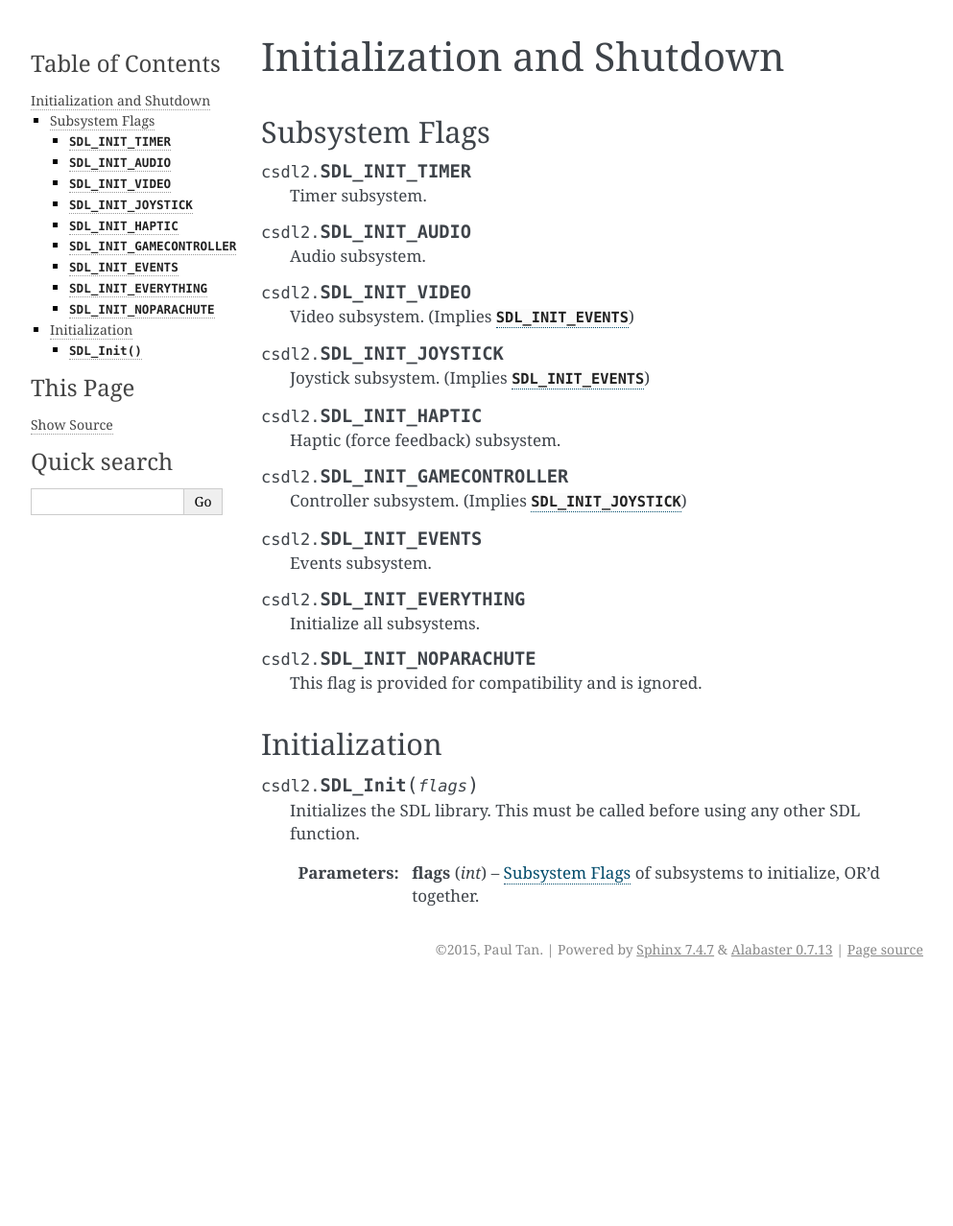
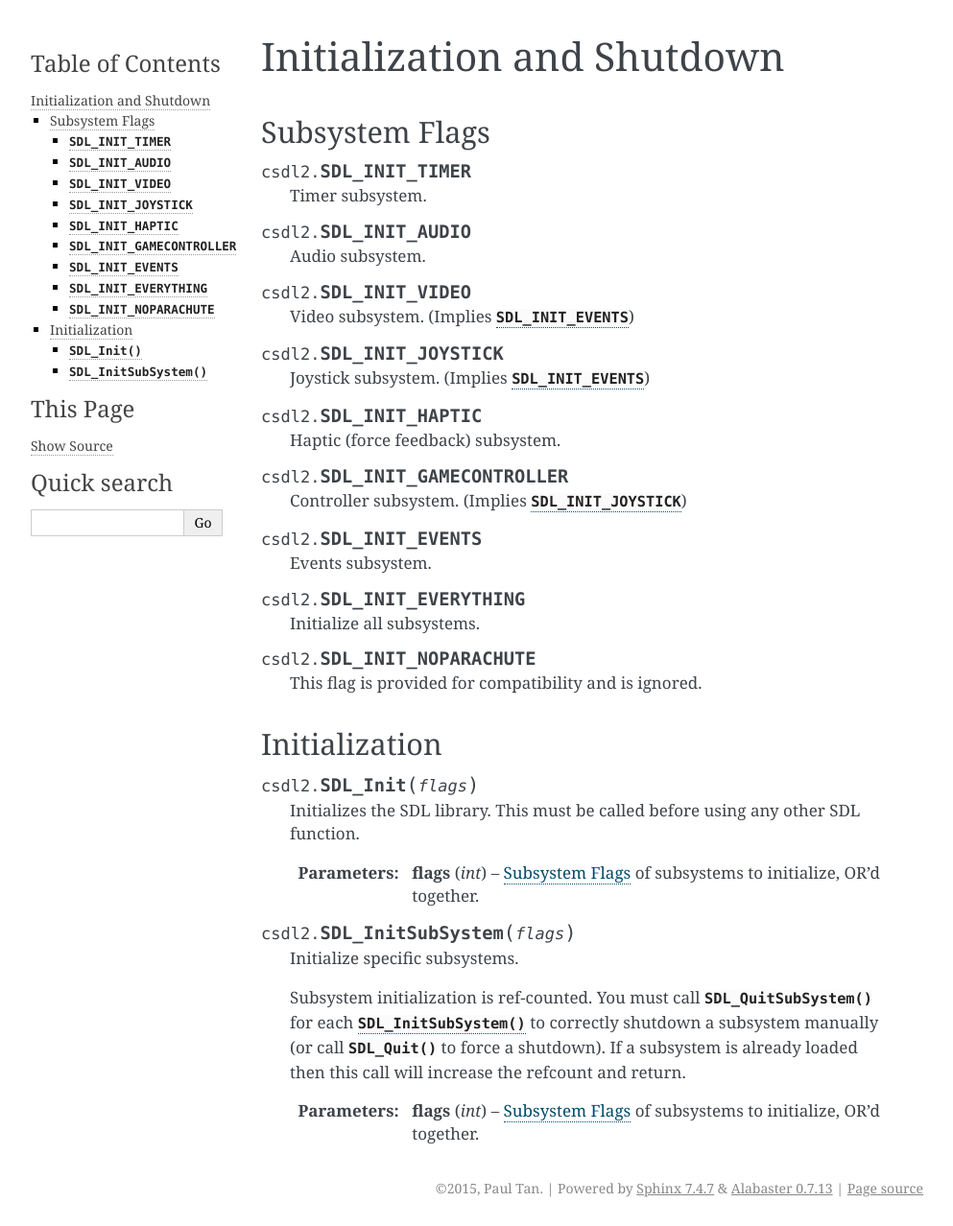
Before and after one commit to pyokagan/pycsdl2, a Sphinx documentation site: the page built from docs/api/init.rst, in a window 1280 px wide. Shown: the whole page at 96% size, without its empty margins (148-1141 px from the left). Built offline with Sphinx 7.4.7, drawn with Linux system fonts in a browser that asks for light colours; before the commit the page ends 1029 px from its top, so only the background shows below that.

Commit message:
init: implement SDL_InitSubSystem()

```diff
--- a/docs/api/init.rst
+++ b/docs/api/init.rst
@@ -51,3 +51,16 @@ Initialization
 
    :param int flags: :ref:`subsystem-flags` of subsystems to initialize, OR'd
                      together.
+
+.. function:: SDL_InitSubSystem(flags)
+
+   Initialize specific subsystems.
+
+   Subsystem initialization is ref-counted. You must call
+   :func:`SDL_QuitSubSystem` for each :func:`SDL_InitSubSystem` to correctly
+   shutdown a subsystem manually (or call :func:`SDL_Quit` to force a
+   shutdown). If a subsystem is already loaded then this call will increase the
+   refcount and return.
+
+   :param int flags: :ref:`subsystem-flags` of subsystems to initialize, OR'd
+                     together.
```
Also changed, not shown: 3 other files.
